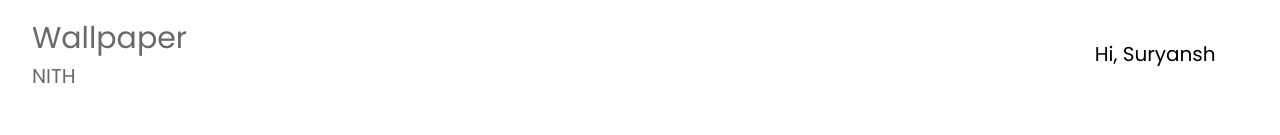
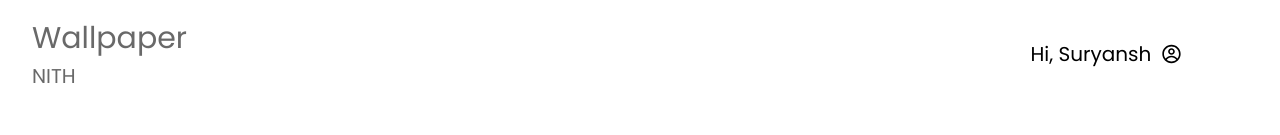
Before and after one commit to 07suryansh/Wallpapers, a React (Create React App) app: page / in a window 1280 px wide. Shown: the top 135 px of the page. Built offline with nearby package versions, Linux system fonts and the light colour scheme.

Commit message:
optimized profile link

```diff
--- a/package.json
+++ b/package.json
@@ -8,6 +8,7 @@
     "@testing-library/user-event": "^13.5.0",
     "react": "^18.2.0",
     "react-dom": "^18.2.0",
+    "react-icons": "^4.6.0",
     "react-scripts": "5.0.1",
     "web-vitals": "^2.1.4"
   },
--- a/src/App.css
+++ b/src/App.css
@@ -39,12 +39,16 @@
 .right{
   width: 20%;
   display: flex;
-  flex-direction: row-reverse;
+  flex-direction: row;
 }
 
 .profile-link{
   margin: auto;
+  width: 100%;
+  display: flex;
+  flex-direction: row;
 }
+
 
 
 .content{
@@ -157,6 +161,14 @@
   margin: 4px auto 16px auto;
 }
 
+.profile-icon{
+  width: 10%;
+  padding:0;
+
+  align-items: center;
+  justify-content: center;
+  margin: auto 8px;
+}
 
 
 
--- a/src/Components/Navbar.js
+++ b/src/Components/Navbar.js
@@ -1,4 +1,5 @@
 import React from 'react'
+import { CgProfile } from "react-icons/cg";
 
 export default function Navbar() {
   return (
@@ -11,7 +12,7 @@ export default function Navbar() {
         </ul>
       </div>
       <div className="right">
-        <p className='text-sm profile-link'>Hi, Suryansh</p>
+        <p className='text-sm profile-link'>Hi, Suryansh <CgProfile className='profile-icon'/></p>
       </div>
 
     </nav>
```
Also changed, not shown: 1 other file (tests, documents, lock files or other folders).
